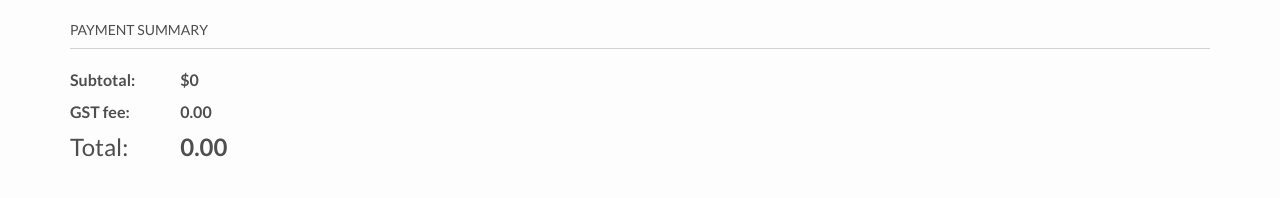
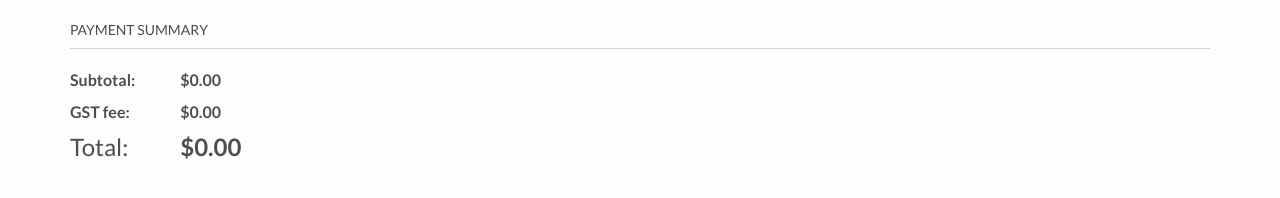
Before and after one commit to BartZAU/watchstore-react, a React (Create React App) app in the folder watchstore-react-redux/: page /checkout in a window 1280 px wide. Shown: the part 532-730 px from the top of the page. Built offline with nearby package versions, Linux system fonts and the light colour scheme.

Commit message:
taxes updated in checkout

```diff
--- a/watchstore-react-redux/src/components/Checkout.js
+++ b/watchstore-react-redux/src/components/Checkout.js
@@ -9,6 +9,9 @@ import { Grid, Row, Col, ListGroup } from "react-bootstrap";
 export default class Checkout extends Component {
   render() {
     console.log(this.props);
+
+    const taxes = this.props.totalPrice * 0.1;
+
     return (
       <div>
         <section className="py-5">
@@ -67,13 +70,23 @@ export default class Checkout extends Component {
                   </div>
                   <div className="checkout-summary-prices">
                     <p>
-                      <strong>${this.props.totalPrice}</strong>
+                      <strong>
+                        {this.props.totalPrice
+                          ? `$${this.props.totalPrice.toFixed(2)}`
+                          : `$0.00`}
+                      </strong>
                     </p>
                     <p>
-                      <strong>0.00</strong>
+                      <strong>
+                        {taxes ? `$${taxes.toFixed(2)}` : `$0.00`}
+                      </strong>
                     </p>
                     <h3 style={{ marginTop: "0" }}>
-                      <strong>0.00</strong>
+                      <strong>
+                        {this.props.estimatedTotal
+                          ? `$${this.props.estimatedTotal.toFixed(2)}`
+                          : `$0.00`}
+                      </strong>
                     </h3>
                   </div>
                 </div>
```
